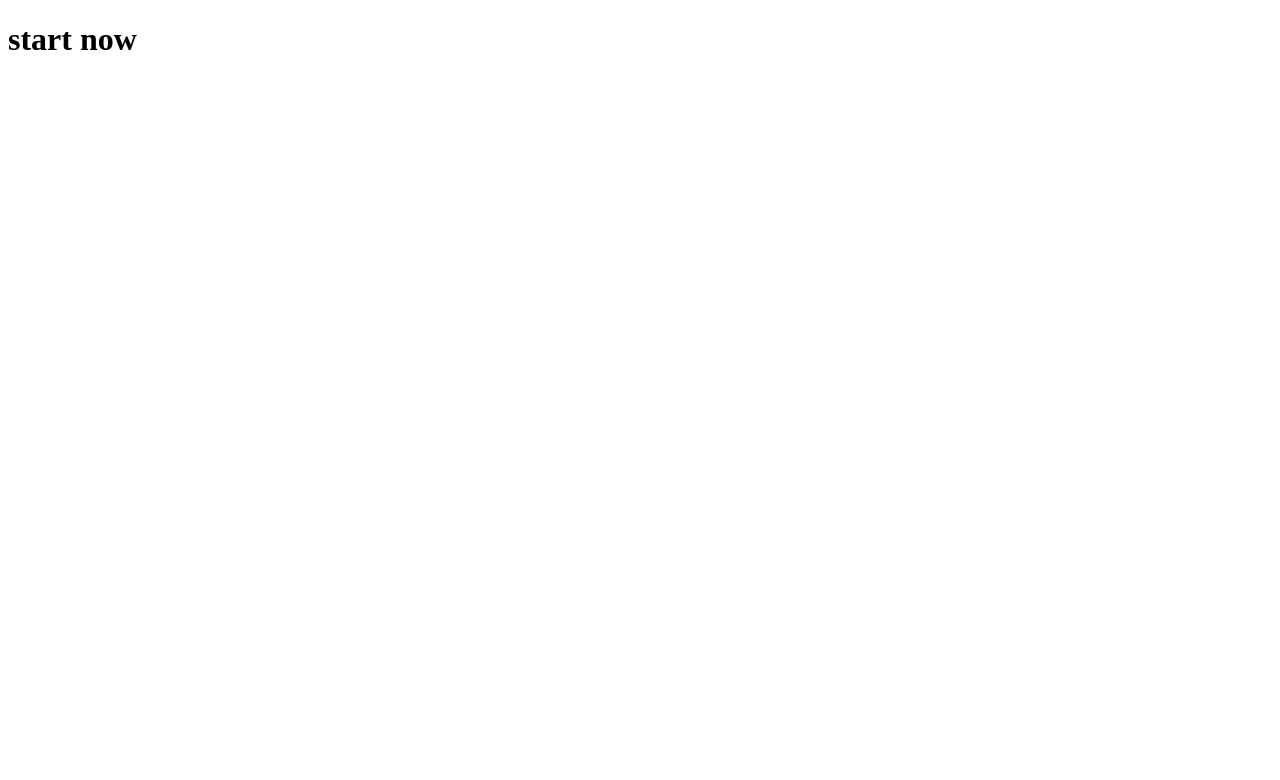
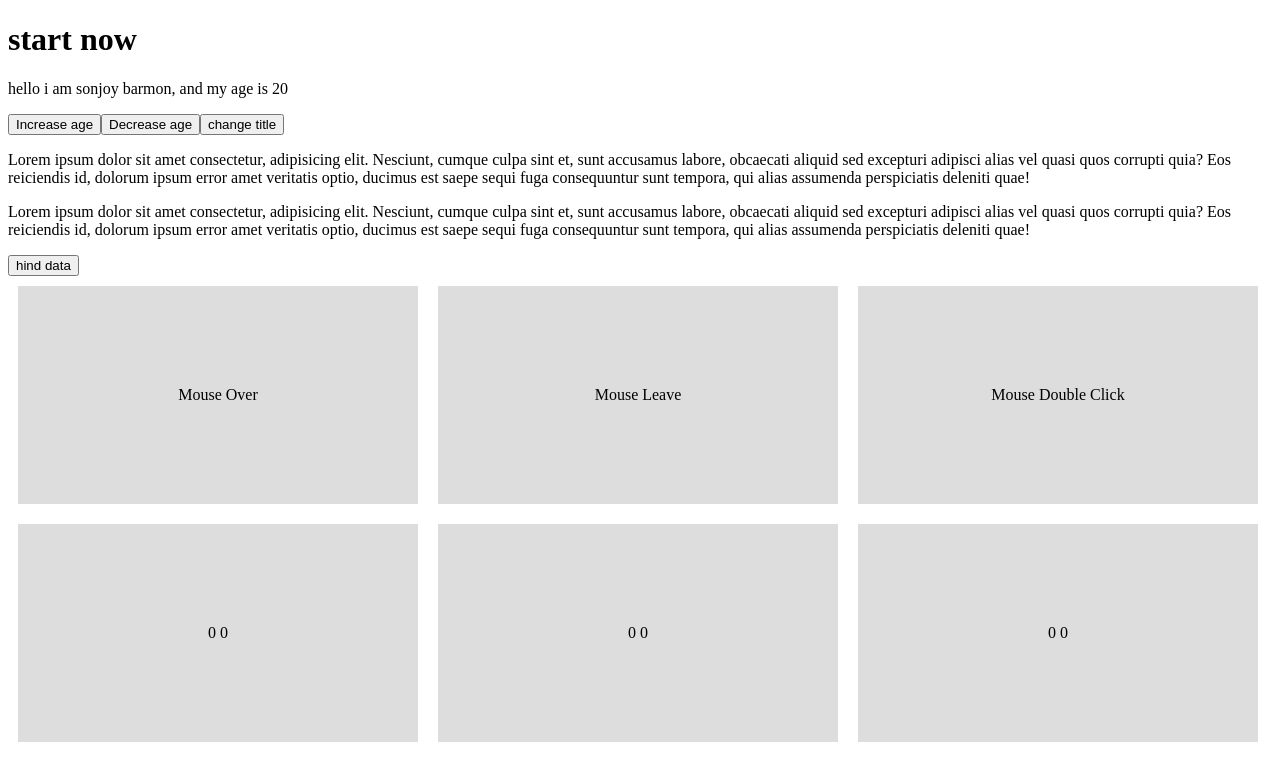
Before and after one commit to sonjoybarmon/basic-vue-js, a plain HTML site: page index.html in a window 1280 px wide. Drawn offline with nearby package versions, Linux system fonts and the light colour scheme.

Commit message:
basic learn install vue, button add event, conditional rendaring , multipul event

```diff
--- /dev/null
+++ b/app.js
@@ -0,0 +1,32 @@
+const app = Vue.createApp({
+  //   template: "<h2>hello brother</h2>",
+  data() {
+    return {
+      dataShow: true,
+      title: "sonjoy barmon",
+      age: 20,
+      x: 0,
+      y: 0,
+    };
+  },
+
+  methods: {
+    handleChange(data) {
+      //   this.title = "anik vai";
+      this.title = data;
+    },
+    handleButton() {
+      this.dataShow = !this.dataShow;
+    },
+    handleEvent() {
+      console.log("event id done!");
+    },
+
+    handleMouseMove(e) {
+      this.x = e.offsetX;
+      this.y = e.offsetY;
+    },
+  },
+});
+
+app.mount("#app");
--- a/index.html
+++ b/index.html
@@ -5,8 +5,63 @@
     <meta http-equiv="X-UA-Compatible" content="IE=edge" />
     <meta name="viewport" content="width=device-width, initial-scale=1.0" />
     <title>Learn Basic Vue js</title>
+    <!-- <script src="https://cdn.jsdelivr.net/npm/vue@2.6.12/dist/vue.js"></script> -->
+    <script src="https://unpkg.com/vue@3.0.2"></script>
+
+    <style>
+      .box {
+        padding: 100px 0;
+        width: 400px;
+        text-align: center;
+        background: #ddd;
+        margin: 10px;
+        display: inline-block;
+      }
+    </style>
   </head>
   <body>
     <h1>start now</h1>
+    <div id="app">
+      <p>hello i am {{title}}, and my age is {{age}}</p>
+      <button v-on:click="age++">Increase age</button>
+      <button v-on:click="age--">Decrease age</button>
+      <button @click="handleChange('sree barman')">change title</button>
+
+      <!-- condition rendering  -->
+      <!-- v-if='false' - data hind hoye jabe v-if= ' true' data show korbe -->
+      <p v-if="true">
+        Lorem ipsum dolor sit amet consectetur, adipisicing elit. Nesciunt,
+        cumque culpa sint et, sunt accusamus labore, obcaecati aliquid sed
+        excepturi adipisci alias vel quasi quos corrupti quia? Eos reiciendis
+        id, dolorum ipsum error amet veritatis optio, ducimus est saepe sequi
+        fuga consequuntur sunt tempora, qui alias assumenda perspiciatis
+        deleniti quae!
+      </p>
+
+      <p v-if="dataShow">
+        Lorem ipsum dolor sit amet consectetur, adipisicing elit. Nesciunt,
+        cumque culpa sint et, sunt accusamus labore, obcaecati aliquid sed
+        excepturi adipisci alias vel quasi quos corrupti quia? Eos reiciendis
+        id, dolorum ipsum error amet veritatis optio, ducimus est saepe sequi
+        fuga consequuntur sunt tempora, qui alias assumenda perspiciatis
+        deleniti quae!
+      </p>
+
+      <button @click="handleButton">
+        <span v-if="dataShow"> hind data </span>
+        <!-- <span v-if="!dataShow"> show data </span> -->
+        <span v-else> show data </span>
+      </button>
+
+      <div>
+        <div class="box" @mouseover="handleEvent">Mouse Over</div>
+        <div class="box" @mouseleave="handleEvent">Mouse Leave</div>
+        <div class="box" @dblclick="handleEvent">Mouse Double Click</div>
+        <div class="box" @mousemove="handleMouseMove">{{x}} {{y}}</div>
+        <div class="box" @mousemove="handleMouseMove">{{x}} {{y}}</div>
+        <div class="box" @mousemove="handleMouseMove">{{x}} {{y}}</div>
+      </div>
+    </div>
+    <script src="app.js"></script>
   </body>
 </html>
```
